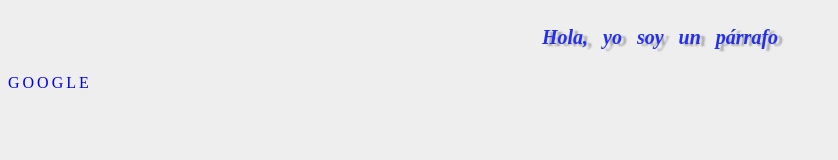
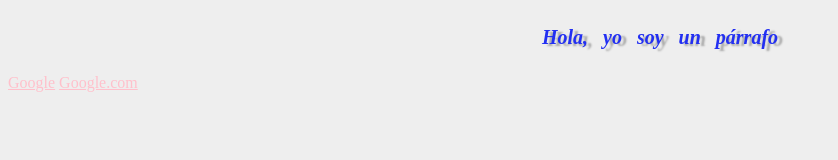
Before and after one commit to MarcosMartilotta/css_curso_nico_schurman, a plain HTML site: page texto/index.html in a window 1280 px wide. Shown: the whole page, without its empty margins (0-838 px from the left). Drawn offline with Linux system fonts and the light colour scheme.

Commit message:
prueba de commit entre pcs

```diff
--- a/texto/index.html
+++ b/texto/index.html
@@ -7,5 +7,6 @@
 <body>
     <p>Hola, yo soy un párrafo</p>
     <a href="https://www.google.com">Google</a>
+    <a href="https://www.google.com">Google.com</a>
 </body>
 </html>
--- a/texto/main.css
+++ b/texto/main.css
@@ -14,10 +14,14 @@
     word-spacing: 10px;
     text-shadow: 5px 2px 2px rgba(0,0,0,0.3); /*el primero es cuanto se tiene que desplazar a la derecha, el otro hacia abajo, la tercera el disfuminado y despues rgba que sirve para dar el color con las 3 cifras y la cuarta la intensidad del mismo*/
 }
-
+/*
 a {
-    text-decoration: none; /*underline, overline, line-through*/
-    text-transform: uppercase; /*loercase, capitalize (la primera con mayuscula)*/
+    text-decoration: none; /*underline, overline, line-through
+    text-transform: uppercase; /*loercase, capitalize (la primera con mayuscula)
     letter-spacing: 3px;
 
 }
+*/
+a:link {
+    color: pink;
+}
```
